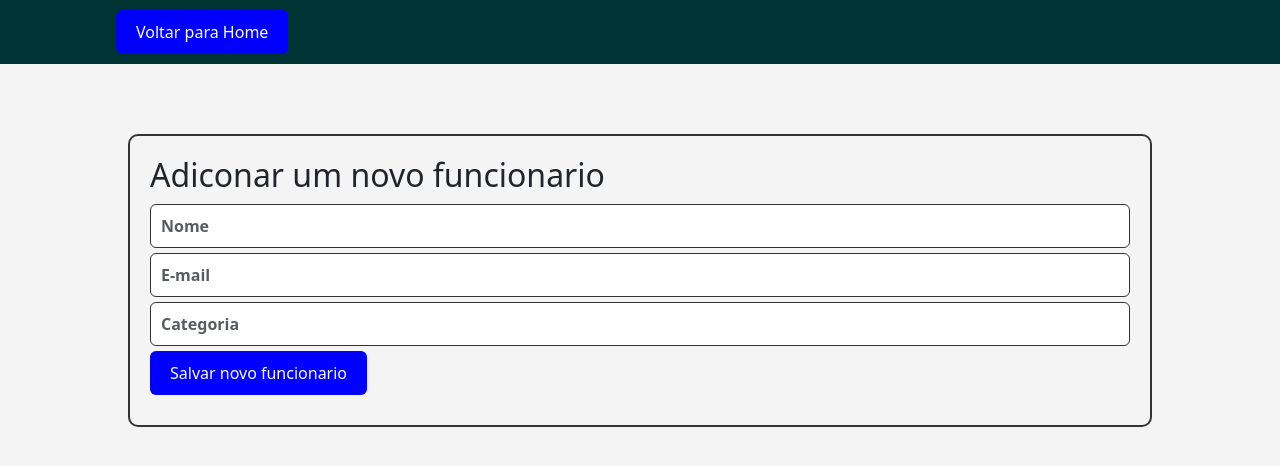
After one commit to ravanss/crudAlura, a PHP site: page /create.php in a window 1280 px wide. The commit adds this page. Shown: the top 466 px of the page. Run offline with PHP 8.4, Linux system fonts and the light colour scheme.

Commit message:
adicionando ao projeto a seção de adicionar novos funcionarios de forma completa, e tambem header e footer ao projeto

```diff
--- a/assets/style.css
+++ b/assets/style.css
@@ -17,6 +17,17 @@ header {
     overflow: hidden;
 }
 
+.header-title{
+    background-color: #003333;
+    color: #fff;
+    margin-bottom: 20px;
+    padding: 10px 10%;
+}
+.header-title .row{
+    display: flex;
+    justify-content: space-between;
+    align-items: center;
+}
 ul {
     list-style: none;
     padding: 0;
@@ -30,6 +41,8 @@ li {
 }
 
 h1, h2, h3 {
+    display: inline-block;
+    width: auto !important;
     margin: 0;
     padding: 0;
 }
@@ -106,10 +119,10 @@ td:last-of-type span{
 }
 
 .btn.btn-primary {
-    background-color: #333;
+    background-color: blue;
     color: #fff;
     border: none;
     padding: 10px 20px;
     cursor: pointer;
-    margin-top: 20px;
+    width: auto;
 }
--- /dev/null
+++ b/create.php
@@ -0,0 +1,43 @@
+<!DOCTYPE html>
+<html lang="pt-br">
+<head>
+    <meta charset="UTF-8">
+    <meta name="viewport" content="width=device-width, initial-scale=1.0">
+    <title>Lista</title>
+    <link href="https://cdn.jsdelivr.net/npm/bootstrap@5.3.3/dist/css/bootstrap.min.css" rel="stylesheet">
+    <link href="https://cdnjs.cloudflare.com/ajax/libs/font-awesome/6.7.2/css/all.min.css" rel="stylesheet">
+    <link href="assets/style.css" rel="stylesheet">
+</head>
+<body>
+
+    <?php
+        require "src/conexao_db.php";
+    ?>
+    <div class="container-fluid header-title">
+        <div class="col-12 col-sm-12">
+                <div class="row">
+                    <a href="index.php" class="btn btn-primary">Voltar para Home</a>
+                </div>
+        </div>
+    </div>
+    <div class="container">
+        <div class="col-12 col-sm-12">
+            <div class="row">
+                <form id="form-create" class="form-create" method="POST" action="src/create_process.php">
+                    <h2>Adiconar um novo funcionario</h2>
+                    <div class="form-group">
+                        <input type="text" id="nome" name="nome" class="form-control" placeholder="Nome">
+                        <input type="text" id="email" name="email" class="form-control" placeholder="E-mail">
+                        <input type="text" id="categoria" name="categoria" class="form-control" placeholder="Categoria">
+                        <button class="btn btn-primary" type="submit">Salvar novo funcionario</button>
+                    </div>
+                </form>
+            </div>
+        </div>
+    </div>
+    <?php
+        // Incluindo o footer
+        include "src/footer.php";
+    ?>
+</body>
+</html>
--- a/src/conexao_db.php
+++ b/src/conexao_db.php
@@ -5,6 +5,10 @@ $username = 'root';
 $password = '';
 
 // Conexão do banco de dados
-$pdo = new PDO("mysql:host=$host;dbname=$dbname", $username, $password);
+try {
+    $pdo = new PDO("mysql:host=$host;dbname=$dbname", $username, $password);
+} catch (PDOException $e) {
+    echo $e->getMessage();
+}
 
 ?>
--- /dev/null
+++ b/src/footer.php
@@ -0,0 +1,3 @@
+<script src="https://cdn.jsdelivr.net/npm/bootstrap@5.3.3/dist/js/bootstrap.bundle.min.js"></script>
+<script src="https://cdnjs.cloudflare.com/ajax/libs/font-awesome/6.7.2/js/all.min.js"></script>
+<script src="assets/main.js"></script>
```
Also changed, not shown: index.php (+8 -17 lines), src/create_process.php (added, +17 -0 lines), src/header.php (added, +8 -0 lines).
